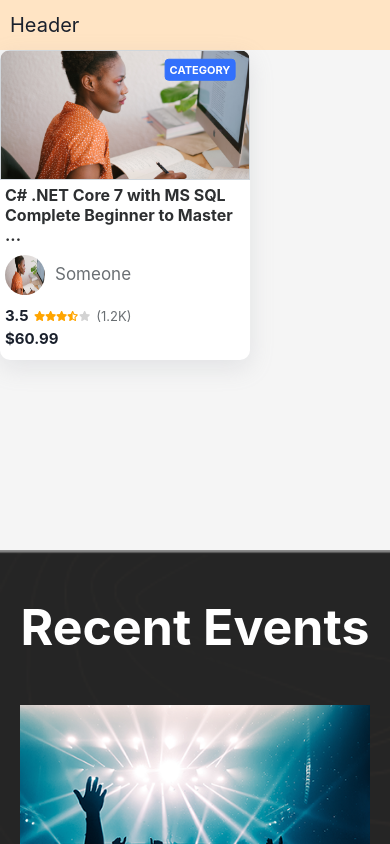
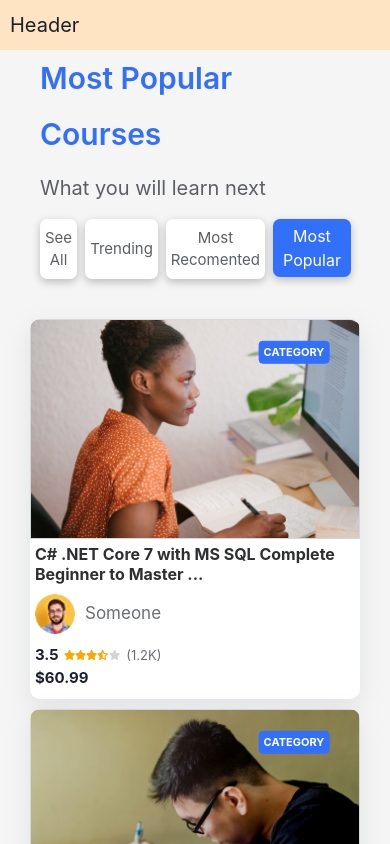
Before and after one commit to NurlanNuruzada/Echooling, a React (Create React App) app in the folder FrontEnd/echooling/: page / in a window 390 px wide. Shown: the top 844 px of the page. Built offline with nearby package versions, Linux system fonts and the light colour scheme.

Commit message:
course added

```diff
--- /dev/null
+++ b/FrontEnd/echooling/src/Components/Button/Button.jsx
@@ -0,0 +1,16 @@
+import React from 'react';
+import Styles from './button.module.css';
+
+const Button = ({ category, isClicked, onClick }) => {
+    const buttonClassName = isClicked ? Styles.Clicked : Styles.button;
+
+    return (
+        <div>
+            <button className={buttonClassName} onClick={onClick}>
+                {category}
+            </button>
+        </div>
+    );
+}
+
+export default Button;
--- /dev/null
+++ b/FrontEnd/echooling/src/Components/Button/button.module.css
@@ -0,0 +1,31 @@
+.button:hover{
+    color: white;
+    background-color: #3270fc;
+}
+.button{
+    transition: 300ms;
+    color: #5B5F64;
+    background-color: white;
+    box-shadow: rgba(0, 0, 0, 0.24) 0px 3px 8px;
+    text-transform: capitalize;
+    padding: 5px 10px;
+    font-size: 16px;
+    border-radius: 7px;
+}
+@media (max-width: 480px) {
+    .button{
+        padding: 5px 5px;
+        height: 60px;
+        font-size: 15px;
+    }
+}
+.Clicked{
+    transition: 300ms;
+    box-shadow: rgba(0, 0, 0, 0.24) 0px 3px 8px;
+    text-transform: capitalize;
+    padding: 5px 10px;
+    font-size: 16px;
+    border-radius: 7px;
+    color: white;
+    background-color: #3270fc;
+}
--- a/FrontEnd/echooling/src/Components/CourseArea/CourseAre.module.css
+++ b/FrontEnd/echooling/src/Components/CourseArea/CourseAre.module.css
@@ -1,5 +1,94 @@
-.MainContainer{
-    background-color: #F5F5F5;
-    width: 100%;
-    height: 500px;
+.MainContainer {
+  background-color: #f5f5f5;
+  width: 100%;
+  height: max-content;
 }
+.GridBox {
+  row-gap: 20px;
+  gap: 15px;
+  justify-content: center;
+  justify-items: center;
+}
+
+.Conatiner {
+  margin: 20px;
+}
+@media (max-width: 770px) {
+  .GridBox {
+    row-gap: 0px;
+    gap: 5px;
+  }
+}
+.title {
+  font-size: 55px;
+  line-height: 56px;
+  font-weight: 600;
+  color: #3270fc;
+}
+.SecondTitle {
+  font-size: 18px;
+  color: #5b5f64;
+  line-height: 22px;
+  font-weight: 400;
+  margin-top: 15px;
+  display: block;
+  font-size: 20px;
+}
+.buttons {
+  display: flex;
+  gap: 15px;
+}
+:root {
+  --max-gap: 0px; /* Define custom property for maximum gap size */
+}
+.MainHeaderCurse {
+  padding: 0 40px;
+}
+@media (max-width: 1330px) {
+  .GridBox {
+    row-gap: 20px;
+    gap: 5px;
+  }
+}
+@media (max-width: 1930px) {
+  .MainHeaderCurse {
+    display: flex;
+    justify-content: space-around;
+    align-items: baseline;
+  }
+}
+@media (max-width: 870px) {
+    .MainHeaderCurse {
+        display: block;
+        justify-content: space-around;
+        align-items: baseline;
+      }
+  .GridBox {
+    gap: 10px !important;
+  }
+  .GridItem3 {
+    max-width: 300px !important;
+  }
+}
+@media (max-width: 1279px) {
+  .GridBox {
+    padding-top: 20px;
+    gap: 50px;
+  }
+  .buttons {
+    gap: 8px;
+    padding-top: 20px;
+  }
+  .title {
+    font-size: 30px;
+  }
+}
+@media (max-width: 1300px) {
+    .buttons {
+        gap: 8px;
+        padding-top: 20px;
+      }
+      .title {
+        font-size: 30px;
+      }
+}
--- a/FrontEnd/echooling/src/Components/CourseArea/CourseArea.jsx
+++ b/FrontEnd/echooling/src/Components/CourseArea/CourseArea.jsx
@@ -1,18 +1,137 @@
-import React from 'react';
-import Styles from './CourseAre.module.css'
-import CourseCard from '../CourseCard/CourseCard';
-import image from '../../Images/Course1.jpg'
-import image1 from '../../Images/Teacher1.png'
-import image2 from '../../Images/Teacher2.png'
-import image3 from '../../Images/teacher3.png'
+import React, { useState } from "react";
+import Styles from "./CourseAre.module.css";
+import CourseCard from "../CourseCard/CourseCard";
+import { Grid, GridItem } from "@chakra-ui/react";
+import image1 from "../../Images/Course1.jpg";
+import image2 from "../../Images/Course2.jpg";
+import image3 from "../../Images/Course3.jpg";
+import image4 from "../../Images/Course4.jpg";
+import image5 from "../../Images/Course5.jpg";
+import image6 from "../../Images/Course6.jpg";
+import image7 from "../../Images/Teacher1.png";
+import image8 from "../../Images/Teacher2.png";
+import image9 from "../../Images/teacher3.png";
+import Button from "../Button/Button";
 const CourseArea = () => {
-    const courseTitle ="C# .NET Core 7 with MS SQL Complete Beginner to Master 2023"
-    const Price = "$60.99"
-    return (
-        <div  className={Styles.MainContainer}>
-            < CourseCard CreatorImage={image} price={Price} title={courseTitle} image={image}/>
+  const courseTitle =
+    "C# .NET Core 7 with MS SQL Complete Beginner to Master 2023";
+  const Price = "$60.99";
+  const categoryies = [
+    "See All",
+    "Trending",
+    "Most Recomented",
+    "Most Popular",
+  ];
+  const defaultClickedIndex = categoryies.findIndex(category => category === "Most Popular");
+
+  const [clickedIndex, setClickedIndex] = useState(defaultClickedIndex);
+
+  const handleButtonClick = (index) => {
+      setClickedIndex(index);
+  };
+  return (
+    <div className={Styles.MainContainer}>
+      <div className={Styles.MainHeaderCurse}>
+        <div className={Styles.GridItem3}>
+          <h1 className={Styles.title}>Most Popular Courses</h1>
+          <h1 className={Styles.SecondTitle}>What you will learn next </h1>
         </div>
-    );
-}
+        <div className={Styles.buttons}>
+        {categoryies.map((category, index) => (
+            <Button   key={index}
+            category={category}
+            isClicked={index === clickedIndex}
+            onClick={() => handleButtonClick(index)} />
+          ))}
+        </div>
+      </div>
+      <div className={Styles.Conatiner}>
+        <Grid
+          className={Styles.GridBox}
+          templateColumns={{
+            base: "repeat(1, 1fr)",
+            sm: "repeat(1, 0fr)",
+            md: "repeat(2, 0fr)",
+            lg: "repeat(3, 0fr)",
+            xl: "repeat(5, 0fr)",
+          }}
+        >
+          <GridItem>
+            <CourseCard
+              CreatorImage={image7}
+              price={Price}
+              title={courseTitle}
+              image={image1}
+            />
+          </GridItem>
+          <GridItem>
+            <CourseCard
+              CreatorImage={image8}
+              price={Price}
+              title={courseTitle}
+              image={image3}
+            />
+          </GridItem>
+          <GridItem>
+            <CourseCard
+              CreatorImage={image9}
+              price={Price}
+              title={courseTitle}
+              image={image2}
+            />
+          </GridItem>
+          <GridItem>
+            <CourseCard
+              CreatorImage={image7}
+              price={Price}
+              title={courseTitle}
+              image={image4}
+            />
+          </GridItem>
+          <GridItem>
+            <CourseCard
+              CreatorImage={image8}
+              price={Price}
+              title={courseTitle}
+              image={image5}
+            />
+          </GridItem>
+          <GridItem>
+            <CourseCard
+              CreatorImage={image9}
+              price={Price}
+              title={courseTitle}
+              image={image6}
+            />
+          </GridItem>
+          <GridItem>
+            <CourseCard
+              CreatorImage={image7}
+              price={Price}
+              title={courseTitle}
+              image={image2}
+            />
+          </GridItem>
+          <GridItem>
+            <CourseCard
+              CreatorImage={image8}
+              price={Price}
+              title={courseTitle}
+              image={image4}
+            />
+          </GridItem>
+          <GridItem>
+            <CourseCard
+              CreatorImage={image7}
+              price={Price}
+              title={courseTitle}
+              image={image5}
+            />
+          </GridItem>
+        </Grid>
+      </div>
+    </div>
+  );
+};
 
 export default CourseArea;
--- a/FrontEnd/echooling/src/Components/CourseCard/CourseCard.module.css
+++ b/FrontEnd/echooling/src/Components/CourseCard/CourseCard.module.css
@@ -1,10 +1,35 @@
 .MainContainer {
     background-color: white;
-    width: 250px;
+    width: 245px;
     height: max-content;
     border-radius: 10px;
     padding-bottom: 5px;
     box-shadow: rgba(149, 157, 165, 0.2) 0px 8px 24px;
+       cursor: pointer;
+}
+@media (max-width: 480px) {
+    .MainContainer {
+        width: 300px;
+    }
+    .ImageContainer {
+        height: 179px !important;
+    }
+}
+@media (max-width: 770px) {
+    .MainContainer {
+        width: 330px !important;
+    }
+    .ImageContainer {
+        height: 220px !important;
+    }
+}
+@media (max-width: 767px) {
+    .ImageContainer {
+        height: 179px ;
+    }
+    .MainContainer {
+        width: 300px;
+    }
 }
 .down{
     padding: 5px;
@@ -25,6 +50,11 @@
     border: 1px solid #d1d7dc;
 }
 
+  .Image:hover {
+    filter: brightness(0.8); /* Apply the darker effect on hover */
+    cursor: pointer;
+
+  }
 .Category {
     position: absolute;
     top: 15%;
--- a/FrontEnd/echooling/src/Components/SiteEvents/events.module.css
+++ b/FrontEnd/echooling/src/Components/SiteEvents/events.module.css
@@ -29,30 +29,27 @@ min-height: min-content;
   }
 
   @media (max-width: 900px) {
-    /* Apply these styles for screens up to 768px wide (tablets and phones) */
     .mainContainer {
-      padding: 60px 20px; /* Adjust the padding for tablet screens */
+      padding: 60px 20px;
     }
     .GridBox {
-      grid-row-gap: 30px; /* Add this line to set padding between rows */
+      grid-row-gap: 30px;
     }
   }
 @media (max-width: 768px) {
-  /* Apply these styles for screens up to 768px wide (tablets and phones) */
   .mainContainer {
-    padding: 60px 20px; /* Adjust the padding for tablet screens */
+    padding: 60px 20px;
   }
   .GridBox {
-    grid-row-gap: 30px; /* Add this line to set padding between rows */
+    grid-row-gap: 30px;
   }
 }
 
 @media (max-width: 480px) {
-  /* Apply these styles for screens up to 480px wide (phones) */
   .mainContainer {
-    padding: 40px 20px; /* Adjust the padding for phone screens */
+    padding: 40px 20px;
   }
   .GridBox {
-    grid-row-gap: 0px; /* Add this line to set padding between rows */
+    grid-row-gap: 0px;
   }
 }
```
